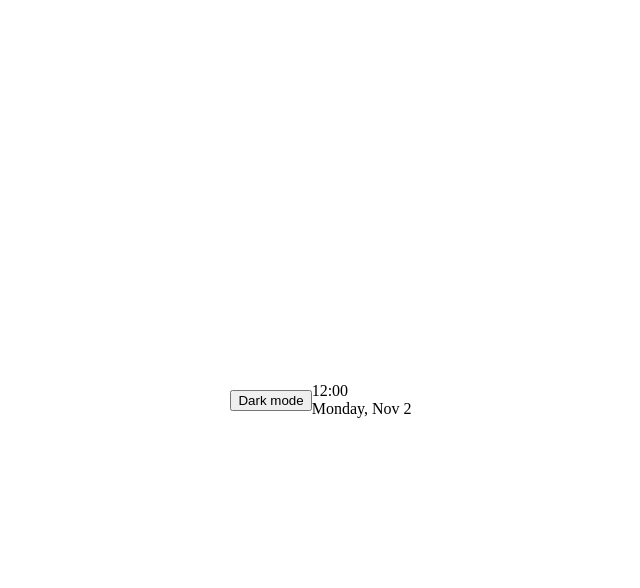
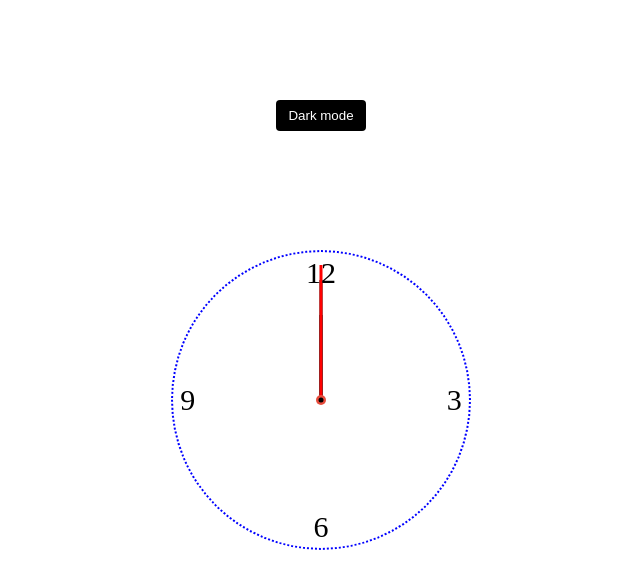
Before and after one commit to pRostok/Clock, a plain HTML site: page index.html in a window 1280 px wide. Shown: the whole page, without its empty margins (319-959 px from the left). Drawn offline with Linux system fonts and the light colour scheme.

Commit message:
apply styling

```diff
--- a/index.html
+++ b/index.html
@@ -16,10 +16,15 @@
             <div class="needle minute"></div>
             <div class="needle second"></div>
             <div class="center-point"></div>
+            <span class="span twe">12</span>
+            <span class="span tre">3</span>
+            <span class="span six">6</span>
+            <span class="span nin">9</span>
+
         </div>
 
-        <div class="time">12:00</div>
-        <div class="date">Monday, Nov <span class="sicle">2</span></div>
+        <div class="time"></div>
+        <div class="date"></div>
     </div>
 
     <script src="script.js"></script>
--- a/style.css
+++ b/style.css
@@ -30,3 +30,149 @@ body {
     overflow: hidden;
     margin: 0;
 }
+
+.toggle {
+    background-color: var(--primary-color);
+    color: var(--secondary-color);
+    border: 0;
+    border-radius: 4px;
+    padding: 8px 12px;
+    position: absolute;
+    top: 100px;
+    cursor: pointer;
+
+}
+
+.toogle:focus {
+    outline: none;
+}
+
+.clock-container {
+    display: flex;
+    flex-direction: column;
+    justify-content: space-between;
+    align-items: center;
+
+}
+
+.clock {
+    position: relative;
+    width: 300px;
+    height: 300px;
+    border: 2px dotted blue;
+    border-radius: 50%;
+}
+
+.needle {
+    background-color: var(--primary-color);
+    position: absolute;
+    top: 50%;
+    left: 50%;
+    height: 85px;
+    width: 3px;
+    transform-origin: bottom center;
+    transition: all 0.5s ease-in;
+}
+
+.needle.hour {
+    transform: translate(-50%, -100%) rotate(0deg);
+}
+
+.needle.minute {
+    transform: translate(-50%, -100%) rotate(0deg);
+    height: 120px;
+}
+
+.needle.second {
+    transform: translate(-50%, -100%) rotate(0deg);
+    height: 135px;
+    background-color: red;
+}
+
+.center-point {
+    background-color: #e74c3c;
+    width: 10px;
+    height: 10px;
+    position: absolute;
+    top: 50%;
+    left: 50%;
+    transform: translate(-50%, -50%);
+    border-radius: 50%;
+}
+
+.center-point::after {
+    content: '';
+    background-color: var(--primary-color);
+    width: 5px;
+    height: 5px;
+    position: absolute;
+    top: 50%;
+    left: 50%;
+    transform: translate(-50%, -50%);
+    border-radius: 50%;
+}
+
+.time {
+    font-size: 60px;
+    margin-left: 50px;
+
+}
+
+.date {
+    color: rgb(98, 14, 14);
+    font-size: 24px;
+    letter-spacing: 0.4px;
+    text-transform: uppercase;
+    margin-left: 50px;
+}
+
+
+.date .circle {
+    background-color: var(--primary-color);
+    color: var(--secondary-color);
+    border-radius: 50%;
+    height: 38px;
+    width: 38px;
+    display: inline-flex;
+    align-items: center;
+    justify-content: center;
+    line-height: 18px;
+    transition: all 0.5s ease-in;
+    font-size: 32px;
+}
+
+.span.twe {
+    font-size: 30px;
+    position: absolute;
+    top: 7%;
+    left: 50%;
+    color: var(--primary-color);
+    transform: translate(-50%, -50%);
+}
+
+.span.tre {
+    font-size: 30px;
+    position: absolute;
+    top: 50%;
+    left: 95%;
+    color: var(--primary-color);
+    transform: translate(-50%, -50%);
+}
+
+.span.six {
+    font-size: 30px;
+    position: absolute;
+    top: 93%;
+    left: 50%;
+    color: var(--primary-color);
+    transform: translate(-50%, -50%);
+}
+
+.span.nin {
+    font-size: 30px;
+    position: absolute;
+    top: 50%;
+    left: 5%;
+    color: var(--primary-color);
+    transform: translate(-50%, -50%);
+}
```
